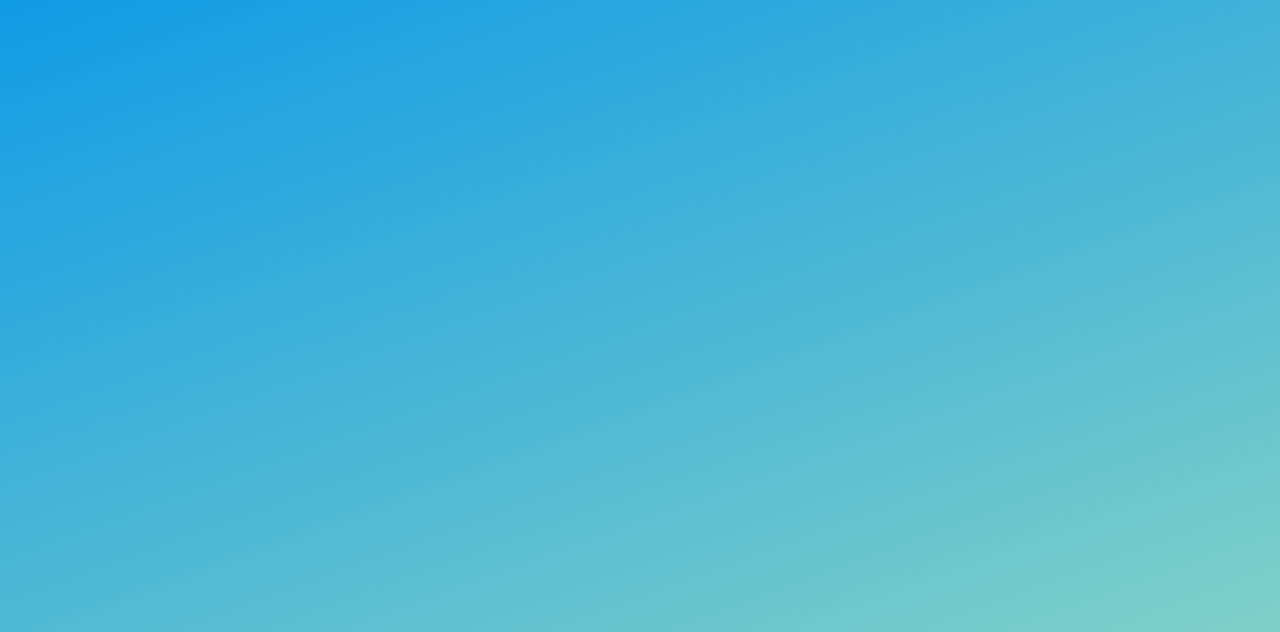
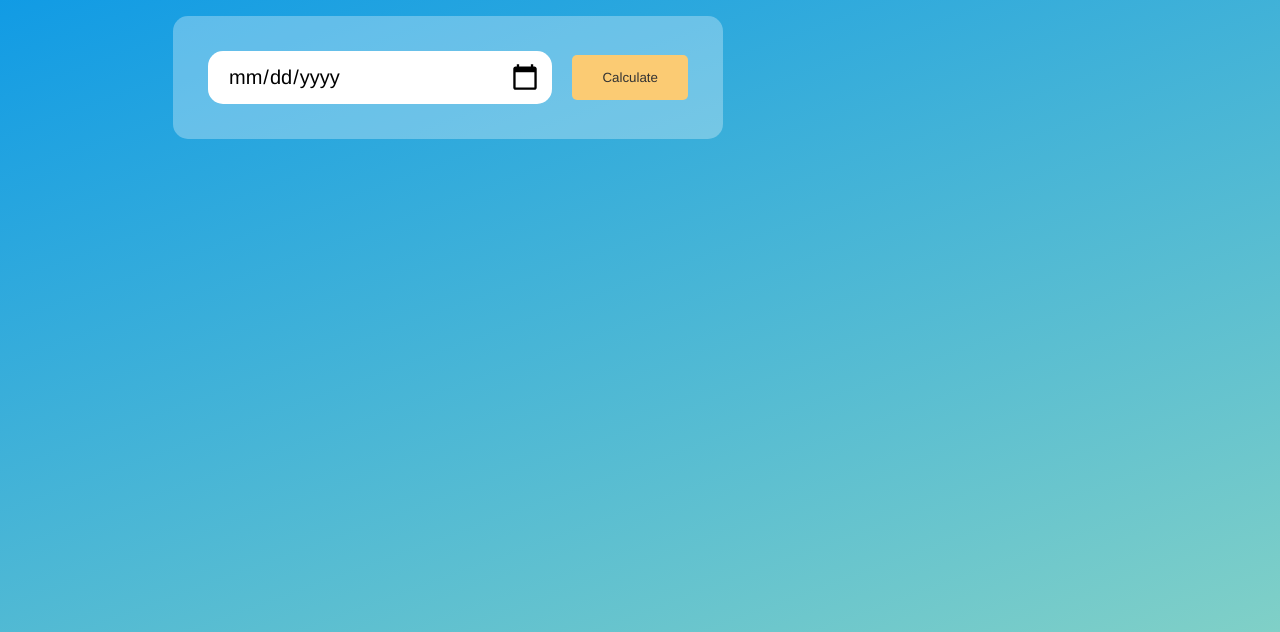
Before and after one commit to Parv-gugnani/JavaScript-Projects, a plain HTML site: page Age Calculator/index.html in a window 1280 px wide. Shown: the part 168-800 px from the top of the page. Drawn offline with Linux system fonts and the light colour scheme.

Commit message:
css and html done

```diff
--- a/Age Calculator/index.html
+++ b/Age Calculator/index.html
@@ -8,12 +8,12 @@
     <title>Age Calculator</title>
   </head>
   <body>
-    <div class="container">
+    <div id="page" class="container">
       <div class="calculator">
-        <h1>Age Calculator</h1>
+        <h1 class="age">Age Calculator</h1>
         <div class="input-box">
-          <input type="date" id="date">
-          <button>Calculate</button>
+          <input type="date" id="date" class="inputa">
+          <button onclick="calculateAge() " class="animated-button">Calculate</button>
         </div>
     </div>
     <script src="script.js"></script>
--- a/Age Calculator/script.js
+++ b/Age Calculator/script.js
@@ -0,0 +1,4 @@
+let userInput = document.getElementById("date");
+userInput.max = new Date().toISOString.split("T")[0];
+
+function calculateAge() {}
--- a/Age Calculator/style.css
+++ b/Age Calculator/style.css
@@ -13,13 +13,14 @@
     #c850c0 48%,
     #ffcc70 100%
   ); */
+  animation: fade-in 0.9s ease-in-out;
 
   background-color: #0093e9;
   background-image: linear-gradient(160deg, #0093e9 0%, #80d0c7 100%);
 
   width: 100%;
   min-height: 100vh;
-  color: #fec863;
+  color: #fbcb73;
   padding: 25px;
 }
 
@@ -38,22 +39,96 @@
   font-size: 60px;
 }
 
-input-box {
+.input-box {
   margin: 40px 0;
   padding: 35px;
-  border-radius: 10px;
+  border-radius: 15px;
   background: rgba(255, 255, 255, 0.3);
   display: flex;
   align-items: center;
 }
 
-input-box input {
+.input-box input {
   flex: 1;
   margin-right: 20px;
   padding: 14px 20px;
   border: 0;
   outline: 0;
   font-size: 20px;
-  border-radius: 5px;
+  border-radius: 15px;
   position: relative;
 }
+
+.input-box button {
+  background: #fbcb73;
+  border: 0;
+  outline: 0;
+  padding: 15px 30px;
+  border-radius: 5px;
+  font-weight: 500;
+  color: 500;
+  color: #333;
+  cursor: pointer;
+}
+
+.input-box input::-webkit-calendar-picker-indicator {
+  top: 0;
+  right: 0;
+  left: 0;
+  bottom: 0;
+  width: auto;
+  height: auto;
+  position: absolute;
+  background-position: calc(100% - 10px);
+  background-size: 30px;
+  cursor: pointer;
+}
+
+/* animation for the calculate button */
+.animated-button {
+  transition: all 0.3s ease;
+}
+
+.animated-button:hover {
+  transform: scale(1.1);
+}
+
+.animated-button:active {
+  transform: scale(0.9);
+}
+
+/* Animation for the age title when the pages loads */
+.age {
+  animation: click-animation 0.5s;
+}
+
+@keyframes click-animation {
+  0% {
+    transform: scale(1);
+  }
+  50% {
+    transform: scale(1.2);
+  }
+  100% {
+    transform: scale(1);
+  }
+}
+/*  */
+/*  */
+/*  */
+/*  */
+/*  */
+/* whole page */
+
+@keyframes fade-in {
+  from {
+    opacity: 0;
+  }
+  to {
+    opacity: 0.7;
+  }
+}
+
+.inputa {
+  animation: click-animation 0.5s;
+}
```
